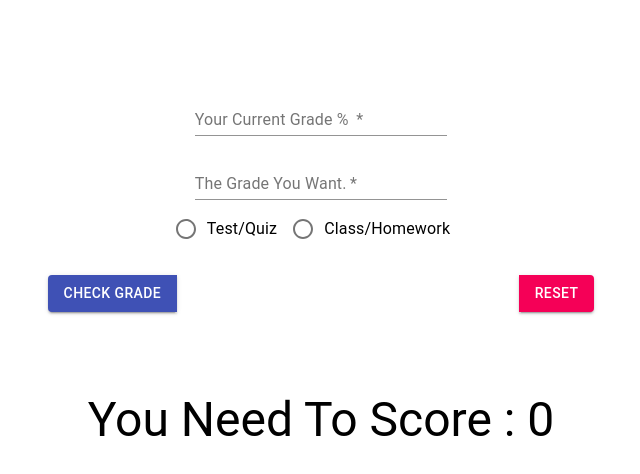
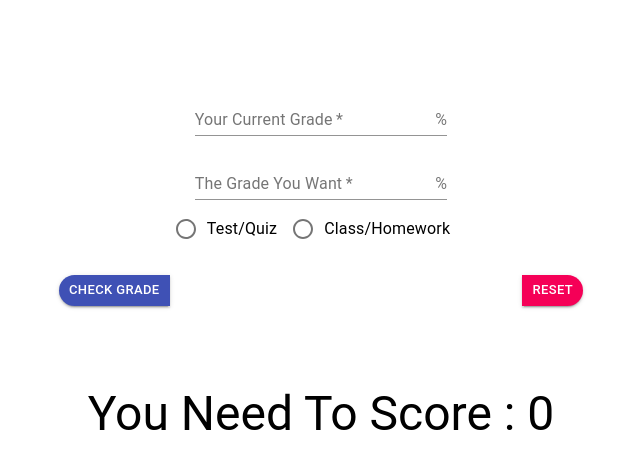
Before and after one commit to J3ffJessie/KMS-Knights-GradeChecker, a React (Create React App) app: page / in a window 1280 px wide. Shown: the top 474 px of the page, without its empty margins (319-959 px from the left). Built offline with nearby package versions, Linux system fonts and the light colour scheme.

Commit message:
adding functionality and fixing button issues.

```diff
--- a/src/App.js
+++ b/src/App.js
@@ -6,7 +6,7 @@ import { Button, ButtonGroup, Container, RadioGroup } from '@material-ui/core';
 import { FormControlLabel } from '@material-ui/core';
 import { Radio } from '@material-ui/core';
 import { Box, Typography } from '@material-ui/core';
-
+import { InputAdornment } from '@material-ui/core';
 
 
 const useStyles = makeStyles((theme) => ({
@@ -38,6 +38,9 @@ const useStyles = makeStyles((theme) => ({
     paddingTop: '25px',
     width: 'auto',
   },
+  button: {
+    borderRadius: '50px',
+  },
 }));
 
 const GradeCheck = () => {
@@ -56,11 +59,15 @@ const GradeCheck = () => {
   function checkGrade() {
 
     let final=(gradeWanted-currentGrade * (100.0 - gradeWeight)/ 100.0)/(gradeWeight/ 100.0)
-    if(final > 100) {
-      setFinalGrade(100)
-    } else {
-      setFinalGrade(Number(final.toFixed(2)));
-    }
+
+    // This code will keep the finalGrade from going past 100% needed on the next assignment.  Currently it is requested that the %
+    // go above 100 so that students understand that they will need more than one assignment or test to raise their grade.
+    // if(final > 100) {
+    //   setFinalGrade(100)
+    // } else {
+    //   setFinalGrade(Number(final.toFixed(2)));
+    // }
+    setFinalGrade(Number(final.toFixed(2)));
   };
 
   const handleSubmit = event => {
@@ -73,8 +80,12 @@ const GradeCheck = () => {
   return (
     <Container className={classes.root} display="flex">
     <form className={classes.form} noValidate autoComplete="off" justifyContent="center">
-      <TextField  required id="standard-required" label="Your Current Grade % "  min= '0' onChange= {(event) => setCurrentGrade(event.target.value)} />
-      <TextField  required id="standard-required" label="The Grade You Want." min='0' onChange = {(event) => setGradeWanted(event.target.value)} />
+      <TextField  required id="standard-required" label="Your Current Grade"  onChange= {(event) => setCurrentGrade(event.target.value)} InputProps={{
+        endAdornment: <InputAdornment position="end">%</InputAdornment>
+      }} />
+      <TextField  required id="standard-required" label="The Grade You Want" onChange = {(event) => setGradeWanted(event.target.value)} InputProps={{
+        endAdornment: <InputAdornment position="end">%</InputAdornment>
+      }} />
 
       <RadioGroup className={classes.radio} >
       <FormControlLabel value="Test/Quiz" control={<Radio />} label="Test/Quiz" onClick={(event) => setGradeWeight('70')} />
@@ -83,9 +94,9 @@ const GradeCheck = () => {
     </form>
 
     <ButtonGroup className={classes.buttonGroup}>
-    <Button variant='contained' color='primary' onClick={handleSubmit}>Check Grade</Button>
+    <Button className={classes.button} size="small" variant='contained' color='primary' onClick={handleSubmit}>Check Grade</Button>
 
-    <Button variant='contained' color='secondary'>Reset</Button>
+    <Button className={classes.button} size="small" variant='contained' color='secondary'>Reset</Button>
     </ButtonGroup>
 
     <Box>
```
